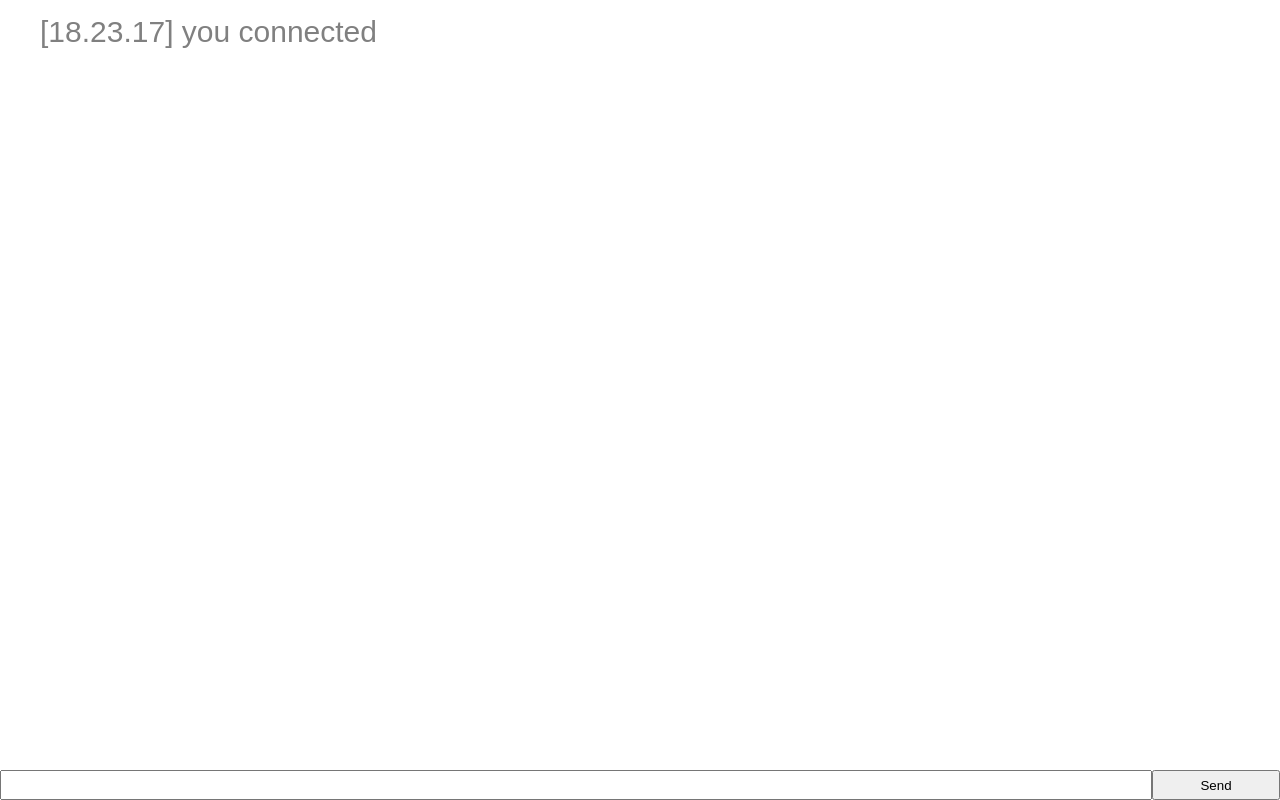
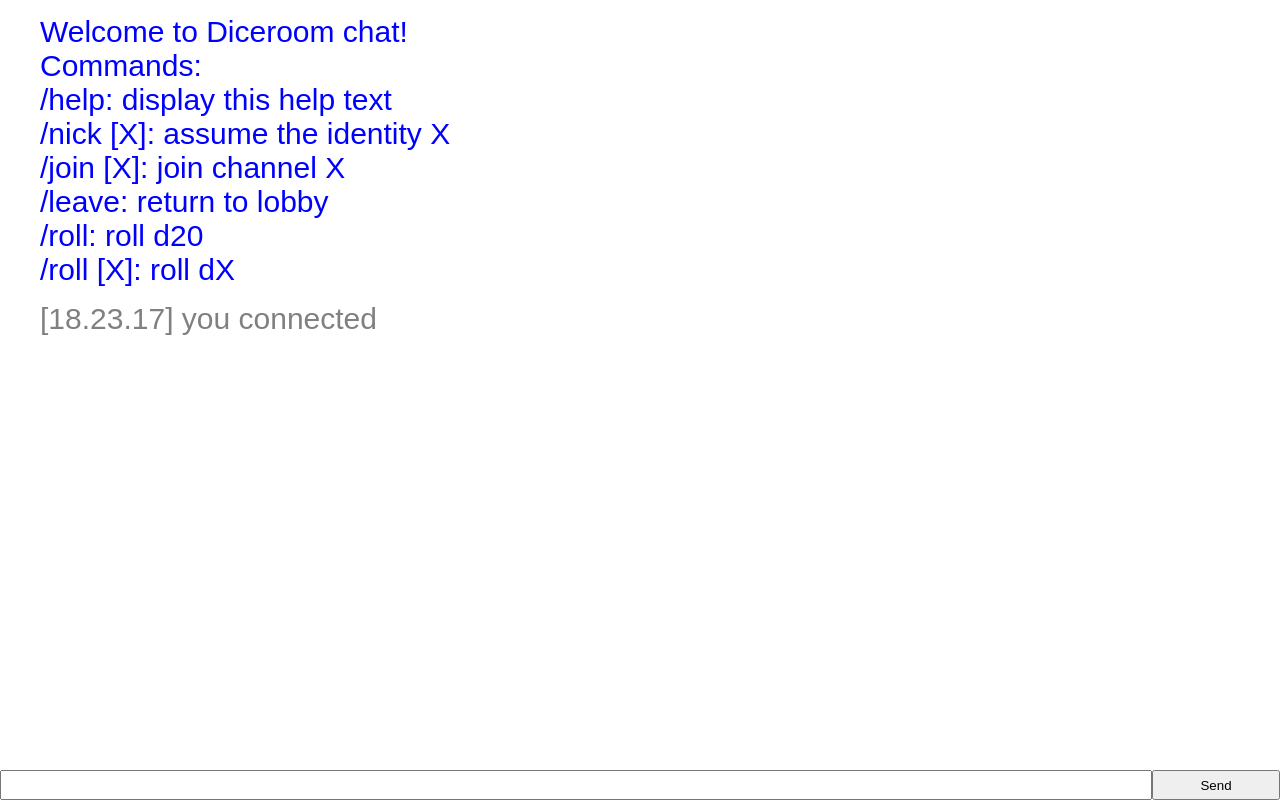
Before and after one commit to mollikka/Diceroom, a website: page frontend/index.html in a window 1280 px wide. Drawn offline with nearby package versions, Linux system fonts and the light colour scheme; files that its build step writes are made by us from their sources; no server answers.

Commit message:
Add help message

```diff
--- a/frontend/index.css
+++ b/frontend/index.css
@@ -31,6 +31,14 @@ html, body {
 .chat-timestamp {
   color: gray;
   font-weight: 100;
+}
+
+.chat-help {
+  color: blue;
+}
+.chat-help::after {
+  content: '\a';
+  white-space: pre;
 }
 
 .chat-nickname {
--- a/frontend/index.js
+++ b/frontend/index.js
@@ -11,6 +11,18 @@ function displayMessage(msgType, nick, msgText) {
   newEntry.append($('<span class=chat-'+msgType+'></span>').text(' '+msgText));
   scrollToBottom();
 };
+function displayHelp() {
+  var newEntry = $('#chat-display ul').append($('<li>'));
+  newEntry.append($('<span class=chat-help>Welcome to Diceroom chat!</span>'));
+  newEntry.append($('<span class=chat-help>Commands:</span>'));
+  newEntry.append($('<span class=chat-help>/help: display this help text</span>'));
+  newEntry.append($('<span class=chat-help>/nick [X]: assume the identity X</span>'));
+  newEntry.append($('<span class=chat-help>/join [X]: join channel X</span>'));
+  newEntry.append($('<span class=chat-help>/leave: return to lobby</span>'));
+  newEntry.append($('<span class=chat-help>/roll: roll d20</span>'));
+  newEntry.append($('<span class=chat-help>/roll [X]: roll dX</span>'));
+  scrollToBottom();
+};
 
 function sendMessage(socket, msgType, msgText) {
   console.log(msgType + ': ' + msgText);
@@ -18,6 +30,7 @@ function sendMessage(socket, msgType, msgText) {
 };
 
 $(function() {
+  displayHelp();
   var socket = io();
   socket.nickname = 'guest';
   socket.channel = getDefaultChannel();
@@ -66,6 +79,8 @@ $(function() {
         displayMessage('join', 'you', 'moved to ' + getDefaultChannel());
       } else if (operator == 'roll') {
         sendMessage(socket, 'roll', operand);
+      } else if (operator == 'help') {
+        displayHelp();
       }
     } else {
       sendMessage(socket, 'message', message);
```
